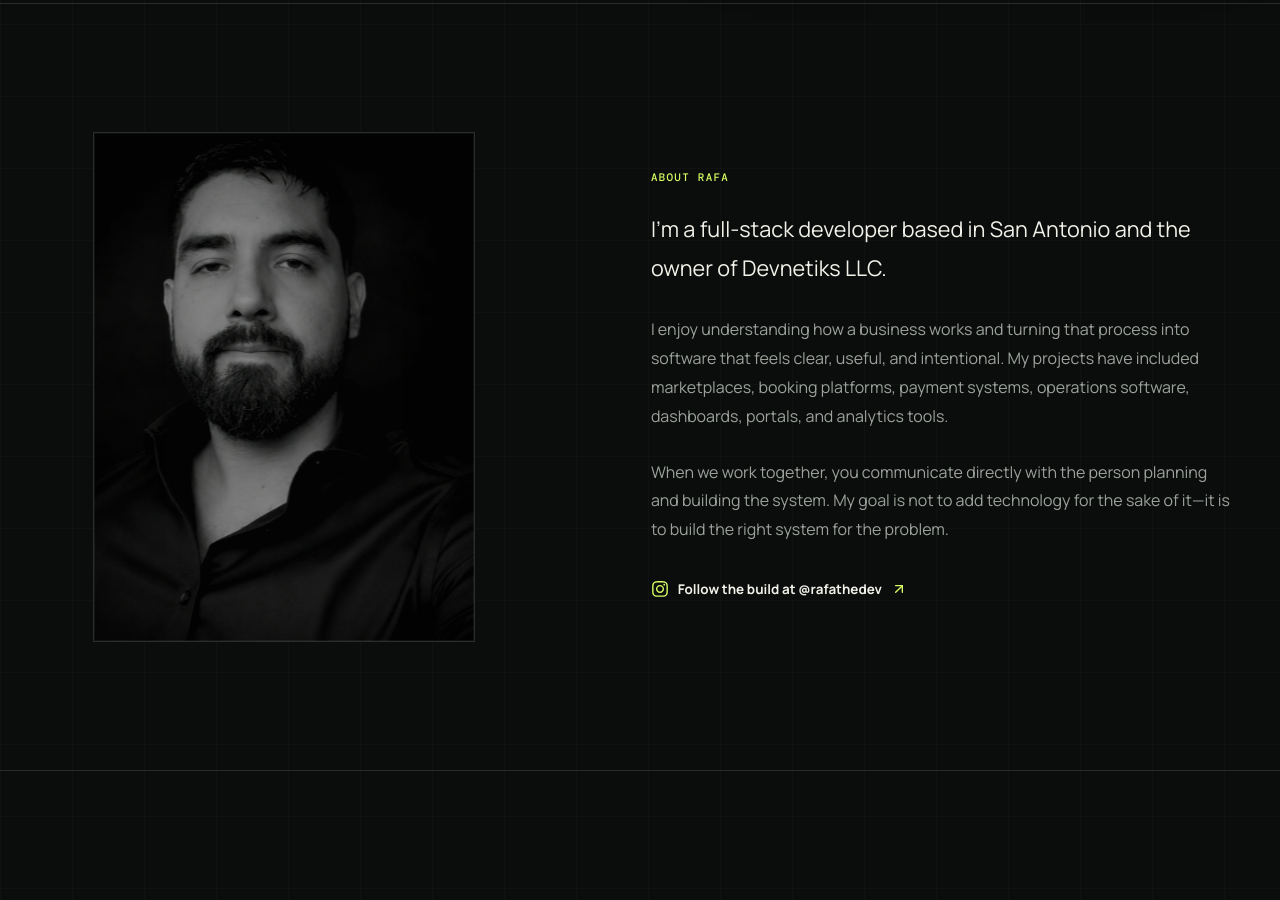
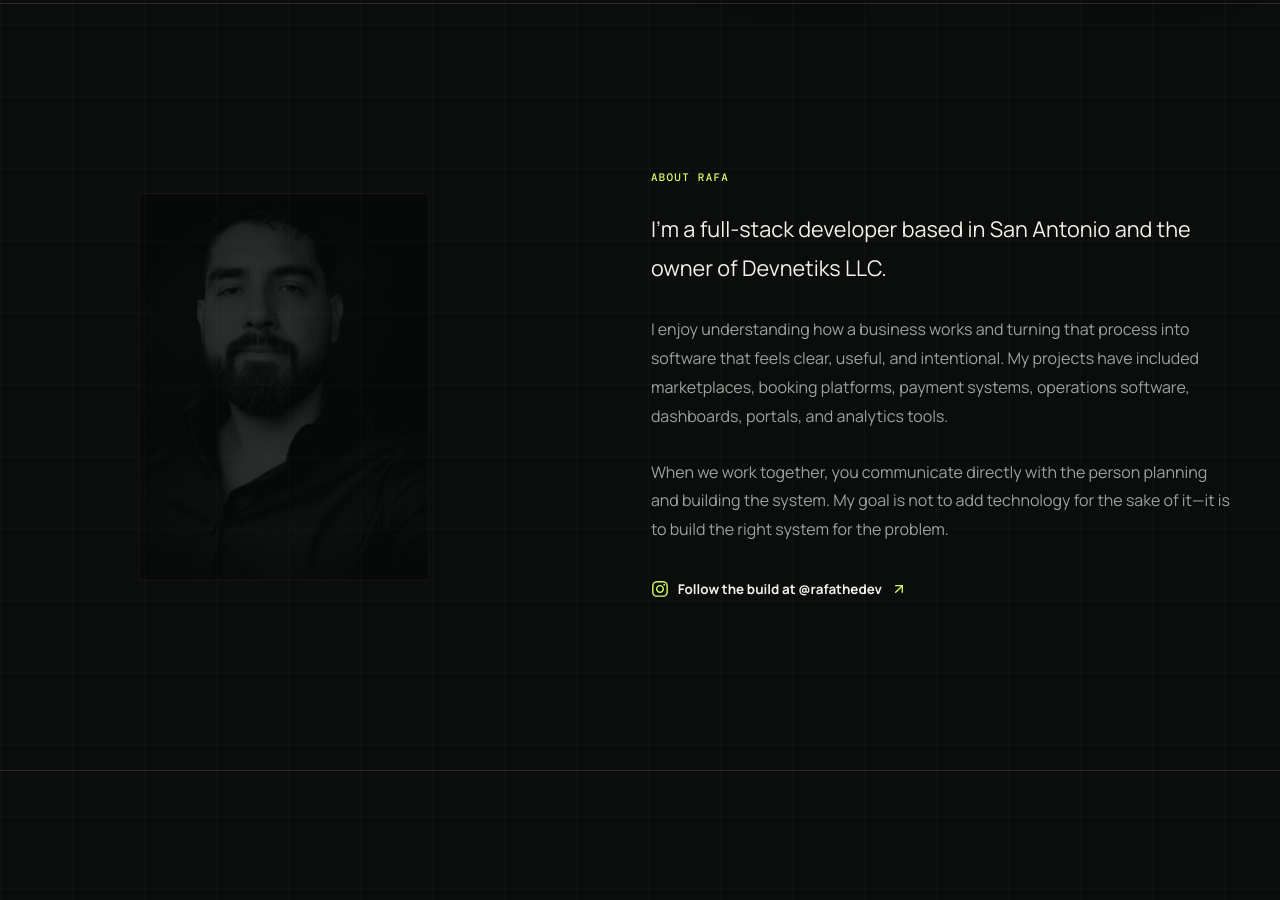
Before and after one commit to webdevRafa/rafa-the-dev, a React (Vite) app: page / in a window 1280 px wide. Shown: the part 840-1740 px from the top of the page. Built offline with nearby package versions, Linux system fonts and the light colour scheme; a web font is replaced by a local one.

Commit message:
Animate portrait frame with scroll

```diff
--- a/src/App.css
+++ b/src/App.css
@@ -807,6 +807,8 @@ summary:focus-visible {
   justify-self: center;
   border: 1px solid var(--line);
   background: #0d0f0e;
+  transform-origin: center;
+  will-change: transform, opacity;
 }
 
 .about-portrait::after {
@@ -829,8 +831,6 @@ summary:focus-visible {
   object-position: center;
   opacity: 0.74;
   filter: brightness(0.84) contrast(1.04);
-  transform-origin: center;
-  will-change: transform;
 }
 
 .about-lead {
--- a/src/App.tsx
+++ b/src/App.tsx
@@ -237,8 +237,26 @@ function App() {
     damping: 28,
     restDelta: 0.001,
   })
-  const portraitY = useTransform(portraitScrollProgress, [0, 0.5, 1], ['-4%', '0%', '4%'])
-  const portraitScale = useTransform(portraitScrollProgress, [0, 0.5, 1], [1.08, 1, 1.08])
+  const portraitFrameScaleTarget = useTransform(
+    portraitScrollProgress,
+    [0, 0.2, 0.4, 0.6, 0.8, 1],
+    [0.76, 0.76, 1, 1, 0.76, 0.76],
+  )
+  const portraitFrameOpacityTarget = useTransform(
+    portraitScrollProgress,
+    [0, 0.2, 0.4, 0.6, 0.8, 1],
+    [0, 0.32, 1, 1, 0.32, 0],
+  )
+  const portraitFrameScale = useSpring(portraitFrameScaleTarget, {
+    stiffness: 180,
+    damping: 30,
+    mass: 0.35,
+  })
+  const portraitFrameOpacity = useSpring(portraitFrameOpacityTarget, {
+    stiffness: 180,
+    damping: 30,
+    mass: 0.35,
+  })
 
   const buildBrief = (event: FormEvent<HTMLFormElement>) => {
     event.preventDefault()
@@ -504,12 +522,13 @@ function App() {
           <motion.div
             className="about-portrait"
             ref={portraitRef}
-            initial={reduceMotion ? false : { opacity: 0, x: -45, rotate: -1.5 }}
-            whileInView={reduceMotion ? undefined : { opacity: 1, x: 0, rotate: 0 }}
-            viewport={revealViewport}
-            transition={{ duration: 0.78, ease: revealEase }}
+            style={
+              reduceMotion
+                ? { opacity: 1, scale: 1 }
+                : { opacity: portraitFrameOpacity, scale: portraitFrameScale }
+            }
           >
-            <motion.img
+            <img
               className="about-portrait-image"
               src="/rafa-castro-portrait.png"
               alt="Black-and-white portrait of Rafa Castro"
@@ -517,11 +536,6 @@ function App() {
               height="1254"
               loading="lazy"
               decoding="async"
-              style={
-                reduceMotion
-                  ? { y: 0, scale: 1 }
-                  : { y: portraitY, scale: portraitScale }
-              }
             />
           </motion.div>
           <Reveal className="about-copy" delay={0.08}>
```
